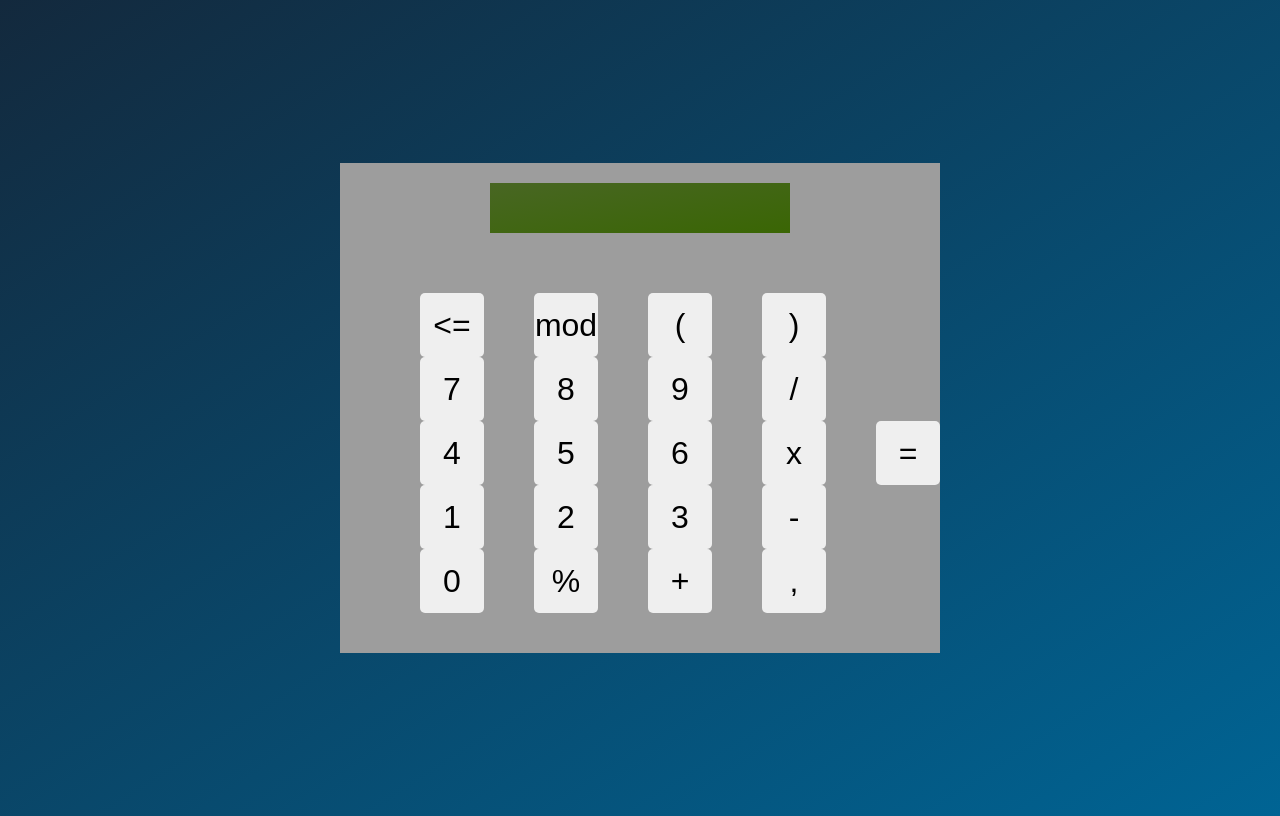
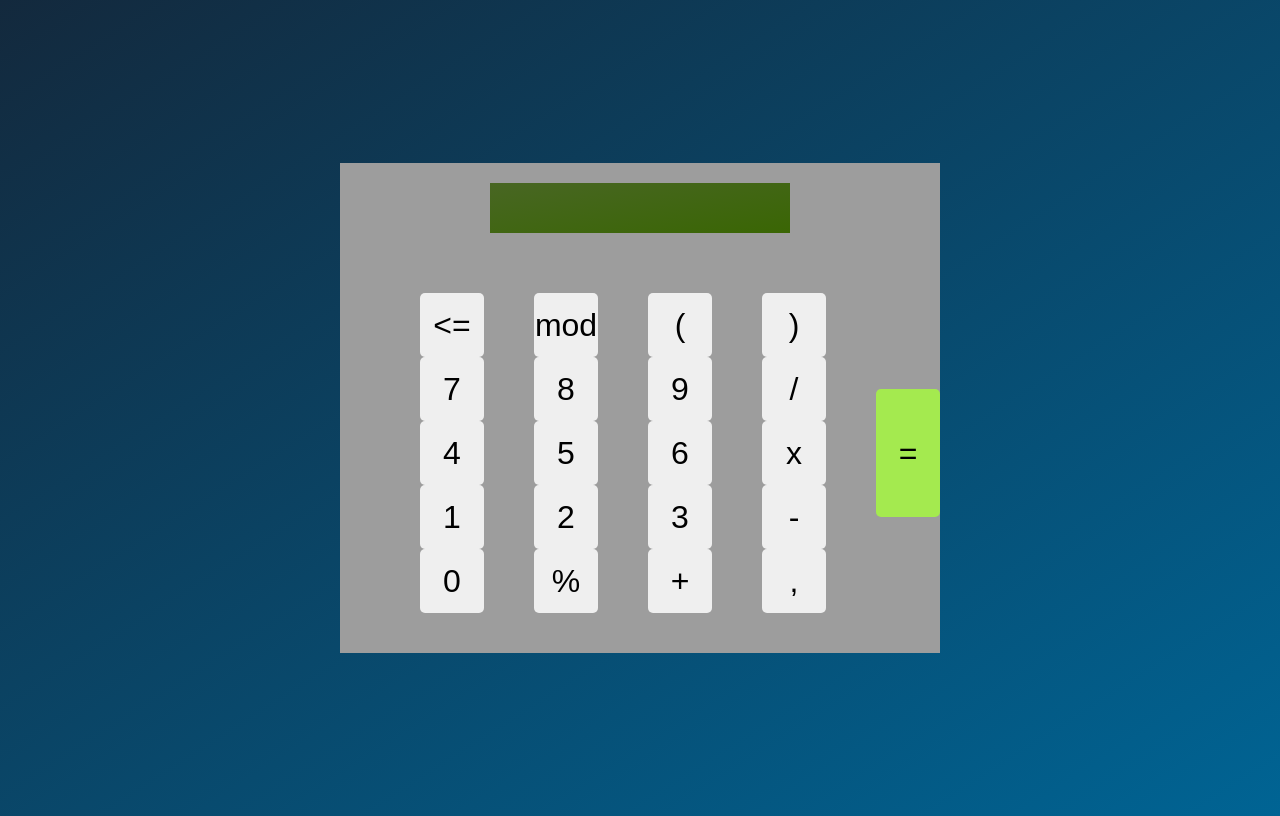
Before and after one commit to devLucasAquino/calculator-react, a React (Create React App) app: page / in a window 1280 px wide. Built offline with nearby package versions, Linux system fonts and the light colour scheme.

Commit message:
update save

```diff
--- a/src/components/OnBoard.jsx
+++ b/src/components/OnBoard.jsx
@@ -8,6 +8,11 @@ export default function OnBoard({buttonSelected}){
                 <ol>
                     {row.map((number, colIndex) => <li key={colIndex}>
                             <button className="onBoardButtons"
+                            style={{
+                                backgroundColor: number === '=' && '#a4ea4f',
+                                height: number === '=' && '8rem'
+
+                            }}
                             onClick={() => buttonSelected(rowIndex, colIndex)}>
                                 {number}
                             </button>
--- a/src/index.css
+++ b/src/index.css
@@ -1,5 +1,9 @@
 li{
   list-style: none;
+}
+
+ol{
+  gap: 2rem;
 }
 
 body{
```
